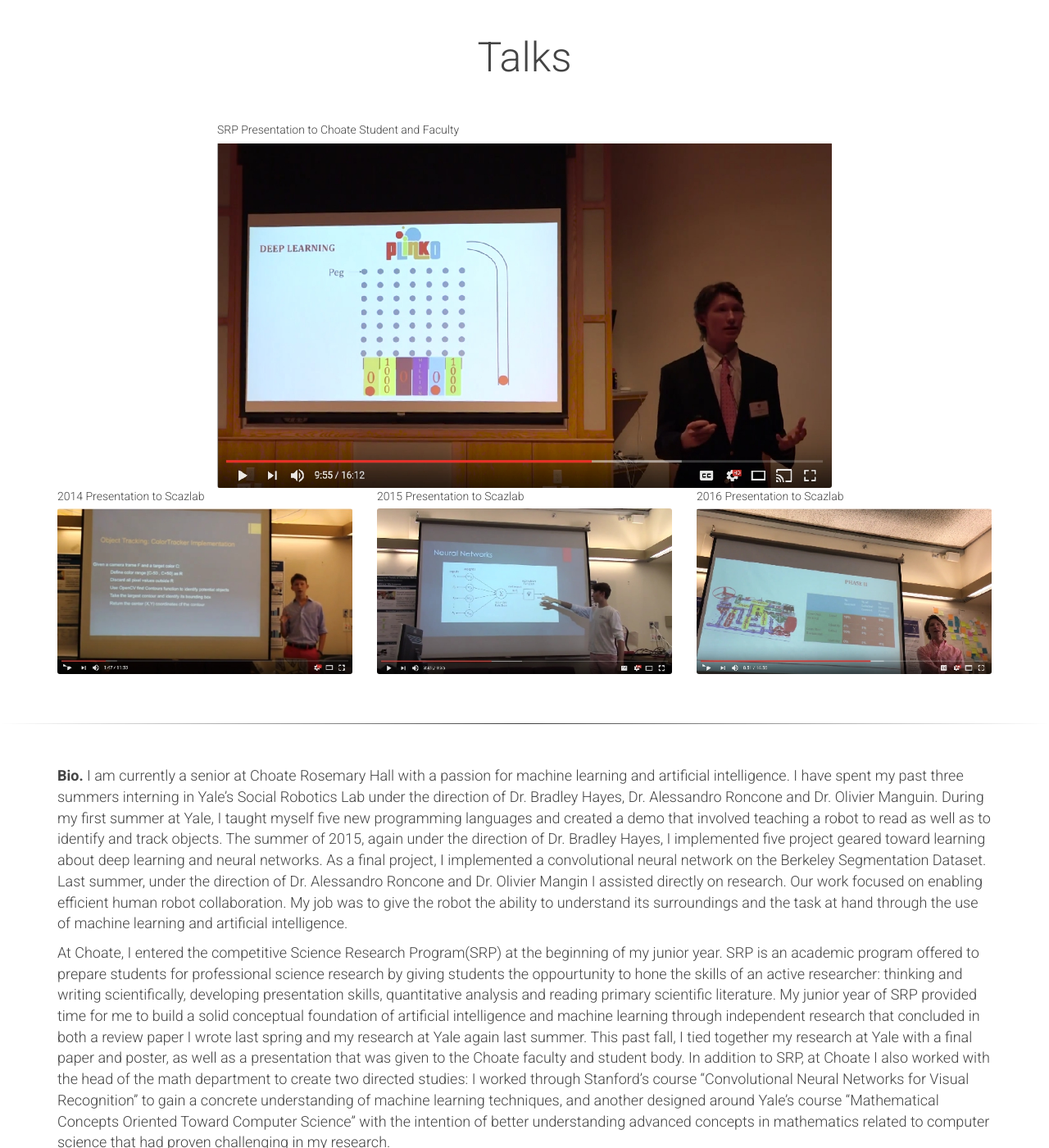
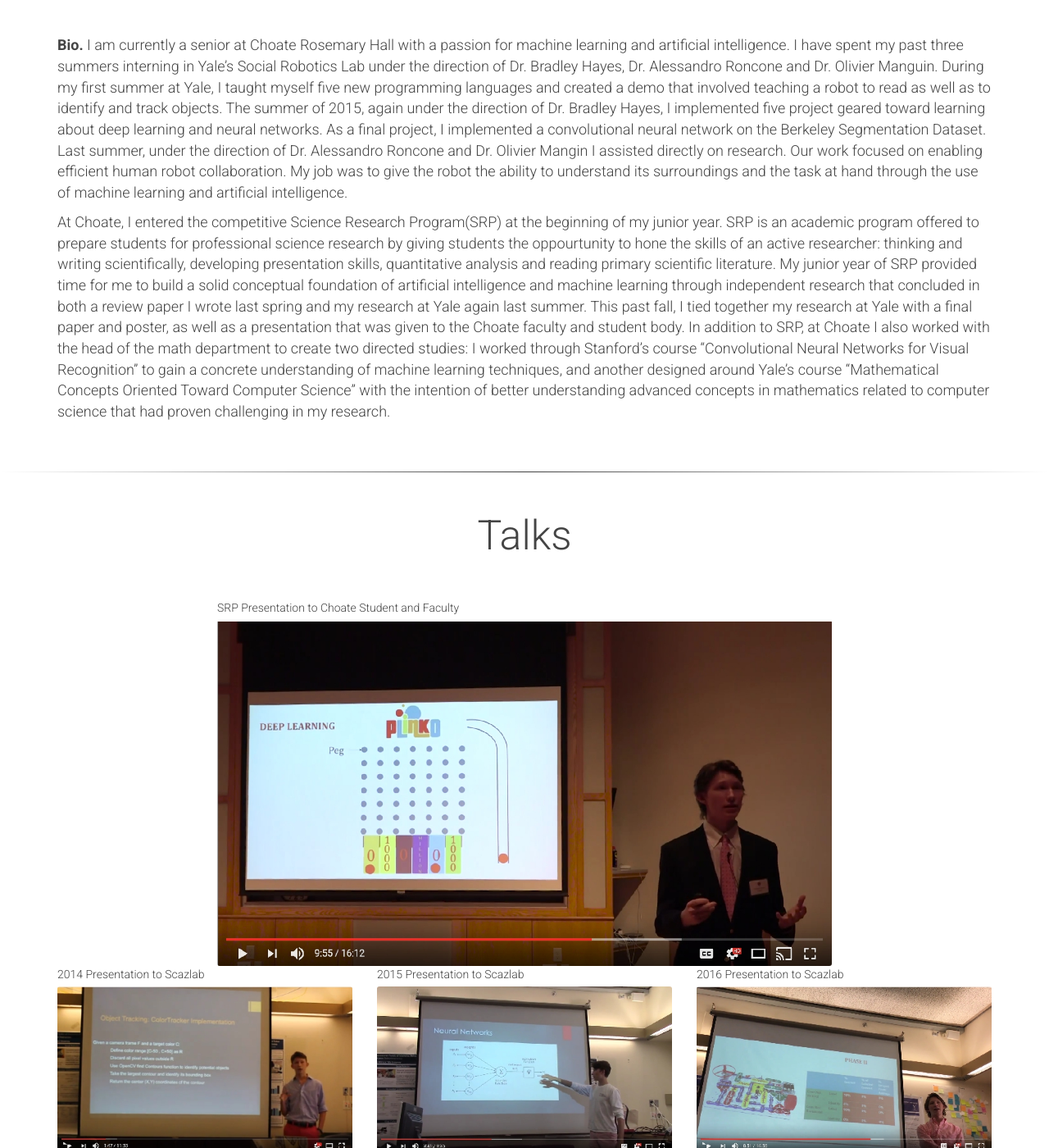
Before and after one commit to georgewildridge/georgewildridgeoriginalwebsite, a Jekyll site: the page built from index.md, in a window 1280 px wide and 1400 px high, scrolled down 989 px. Shown: the whole window at 82% size. Built offline with Jekyll 4.4.1, drawn with Linux system fonts in a browser that asks for light colours.

Commit message:
revert bio

```diff
--- a/_layouts/home.html
+++ b/_layouts/home.html
@@ -7,13 +7,10 @@
 
     {% include header-home.html %}
     {% include timeline.html %}
-<!--     {% include bio.html %}  -->
-   <hr class="soft">
+    {% include bio.html %}
+    <hr class="soft">
 
     {% include talks.html %}
-    <hr class="soft">
-
-    {% include bio.html %}
     <hr class="soft">
 
     {% include papers.html %}
```
